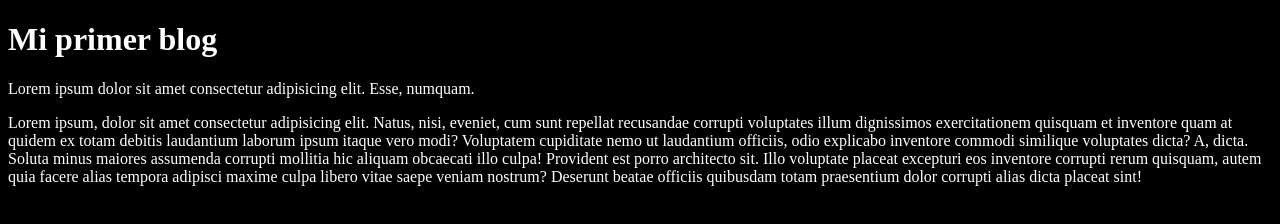
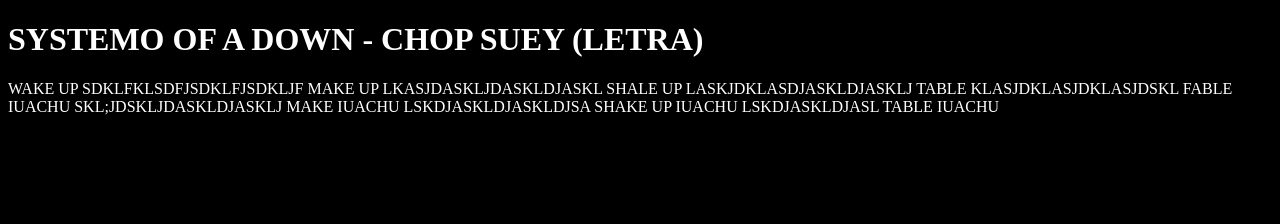
Before and after one commit to AlexBeltran97/taller-practica-yo, a plain HTML site: page index.html in a window 1280 px wide. Drawn offline with Linux system fonts and the light colour scheme.

Commit message:
cambio de titulo y contenido alex

```diff
--- a/index.html
+++ b/index.html
@@ -4,13 +4,12 @@
     <meta charset="UTF-8">
     <meta http-equiv="X-UA-Compatible" content="IE=edge">
     <meta name="viewport" content="width=device-width, initial-scale=1.0">
-    <title>Putas Israelis Gratis</title>
+    <title>letrasraras.com</title>
     <link rel="stylesheet" href="style.css">
 
 </head>
 <body>
-    <h1>Mi primer blog</h1>
-    <p>Lorem ipsum dolor sit amet consectetur adipisicing elit. Esse, numquam.</p>
-    <p>Lorem ipsum, dolor sit amet consectetur adipisicing elit. Natus, nisi, eveniet, cum sunt repellat recusandae corrupti voluptates illum dignissimos exercitationem quisquam et inventore quam at quidem ex totam debitis laudantium laborum ipsum itaque vero modi? Voluptatem cupiditate nemo ut laudantium officiis, odio explicabo inventore commodi similique voluptates dicta? A, dicta. Soluta minus maiores assumenda corrupti mollitia hic aliquam obcaecati illo culpa! Provident est porro architecto sit. Illo voluptate placeat excepturi eos inventore corrupti rerum quisquam, autem quia facere alias tempora adipisci maxime culpa libero vitae saepe veniam nostrum? Deserunt beatae officiis quibusdam totam praesentium dolor corrupti alias dicta placeat sint!</p>
+    <h1>SYSTEMO OF A DOWN - CHOP SUEY (LETRA)</h1>
+   <p>WAKE UP SDKLFKLSDFJSDKLFJSDKLJF MAKE UP LKASJDASKLJDASKLDJASKL SHALE UP LASKJDKLASDJASKLDJASKLJ TABLE KLASJDKLASJDKLASJDSKL FABLE IUACHU SKL;JDSKLJDASKLDJASKLJ MAKE IUACHU LSKDJASKLDJASKLDJSA SHAKE UP IUACHU LSKDJASKLDJASL TABLE IUACHU</p>
 </body>
 </html>
```
